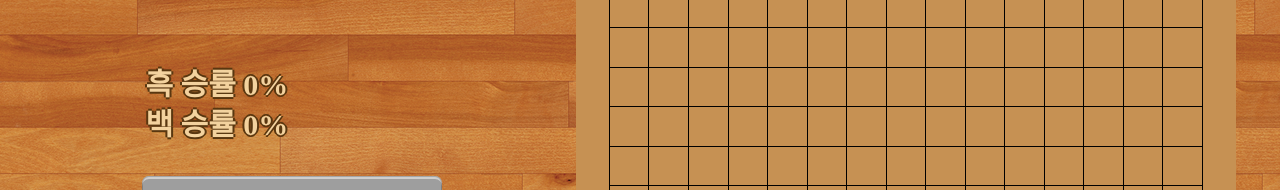
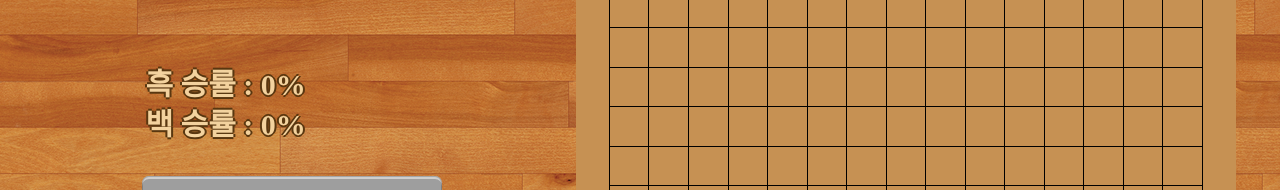
Before and after one commit to drainxc/omok, a React (Create React App) app: page /singleGame in a window 1280 px wide. Shown: the part 150-340 px from the top of the page. Built offline with nearby package versions, Linux system fonts and the light colour scheme; grey boxes are pictures that could not be loaded.

Commit message:
[REFACTOR] Borad
Refactor rate

```diff
--- a/src/components/pages/board/index.js
+++ b/src/components/pages/board/index.js
@@ -113,21 +113,18 @@ export default function Board({ single }) {
   return (
     <S.MainDiv>
       <S.Side>
-        {play.count ? (
-          <div className="rate">
-            흑 승률 : {Math.floor((play.black / play.count) * 100)}%
-          </div>
-        ) : (
-          <div className="rate">흑 승률 0%</div>
-        )}
-        {play.count ? (
-          <div className="rate">
-            백 승률 : {Math.floor(((play.count - play.black) / play.count) * 100)}
-            %
-          </div>
-        ) : (
-          <div className="rate">백 승률 0%</div>
-        )}
+        <div className="rate">
+          흑 승률 :{" "}
+          {play.count
+            ? `${Math.floor((play.black / play.count) * 100)}%`
+            : "0%"}
+        </div>
+        <div className="rate">
+          백 승률 :{" "}
+          {play.count
+            ? `${Math.floor(((play.count - play.black) / play.count) * 100)}%`
+            : "0%"}
+        </div>
         <RestartButton setBoard={setBoard} />
       </S.Side>
       <S.GameBoard>
```
